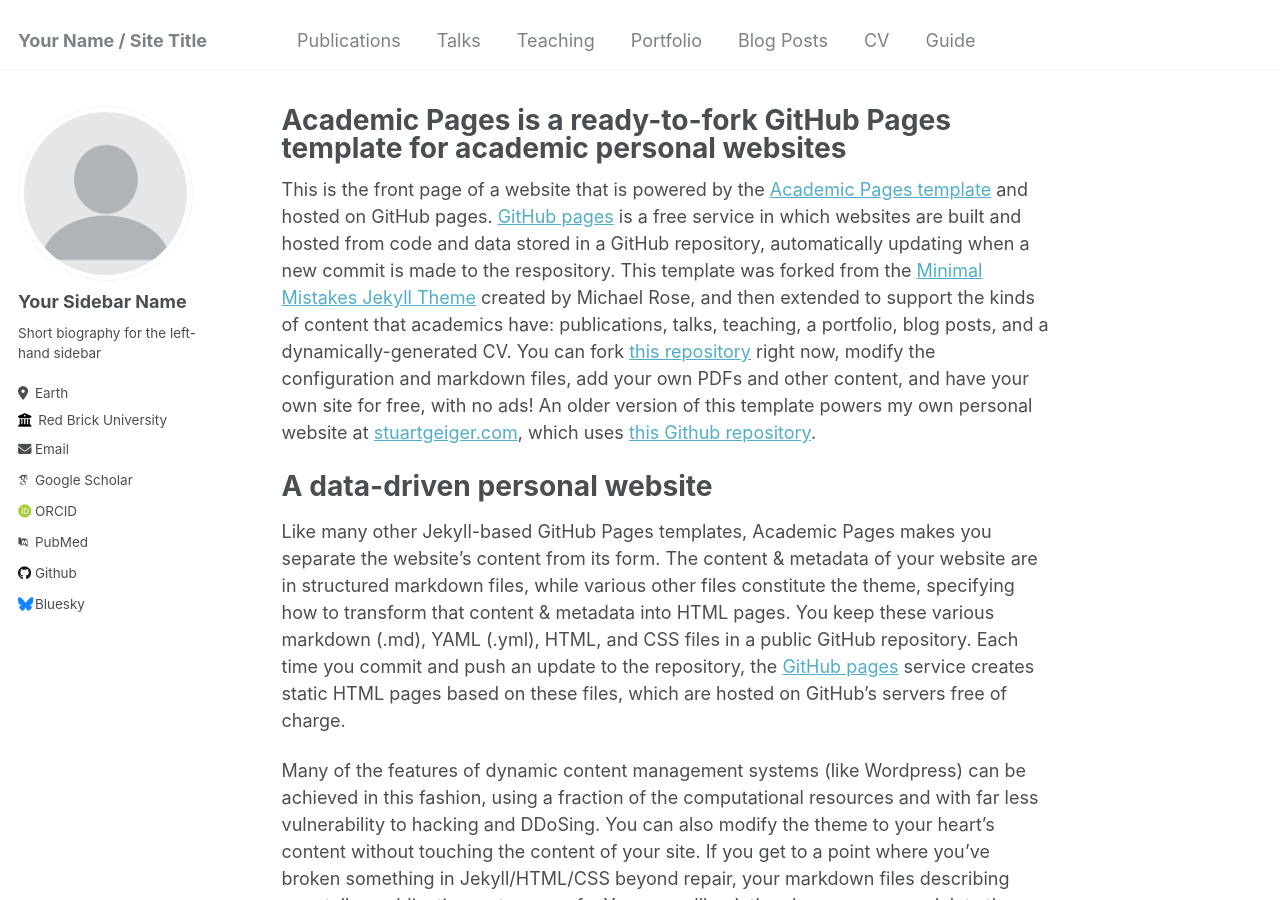
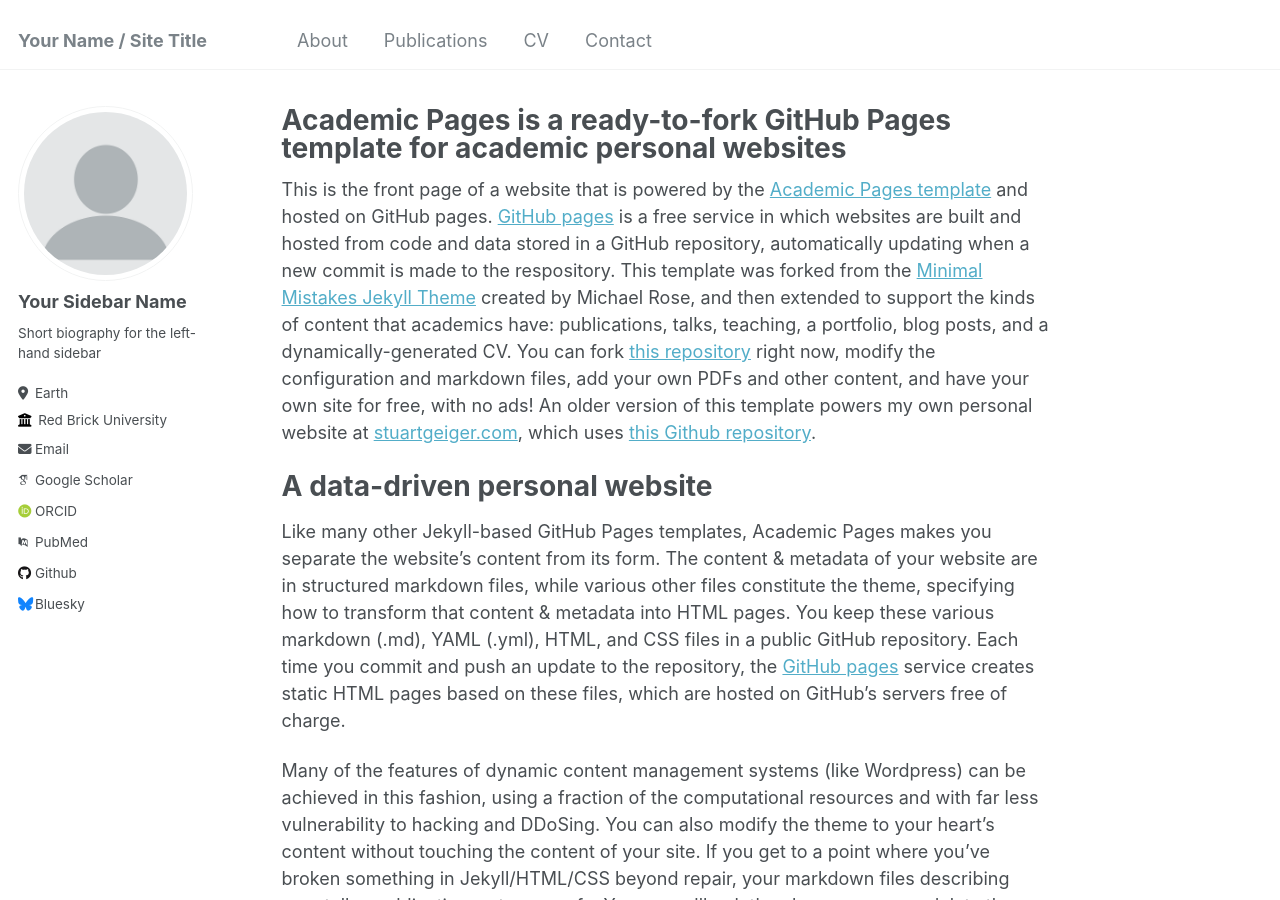
Before and after one commit to yaoxinzhuo/yaoxinzhuo.github.io, a Jekyll site: the page built from _pages/about.md, in a window 1280 px wide and 900 px high. Built offline with Jekyll 4.4.1, drawn with Linux system fonts in a browser that asks for light colours; some web fonts are replaced.

Commit message:
Update navigation.yml

```diff
--- a/_data/navigation.yml
+++ b/_data/navigation.yml
@@ -1,22 +1,13 @@
 # main links links
 main:
+  - title: "About"
+    url: /about/
+
   - title: "Publications"
     url: /publications/
-
-  - title: "Talks"
-    url: /talks/
-
-  - title: "Teaching"
-    url: /teaching/
-
-  - title: "Portfolio"
-    url: /portfolio/
-
-  - title: "Blog Posts"
-    url: /year-archive/
 
   - title: "CV"
     url: /cv/
 
-  - title: "Guide"
-    url: /markdown/
+  - title: "Contact"
+    url: /contact/
```
